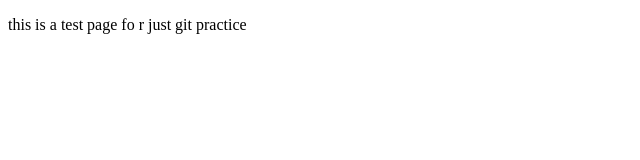
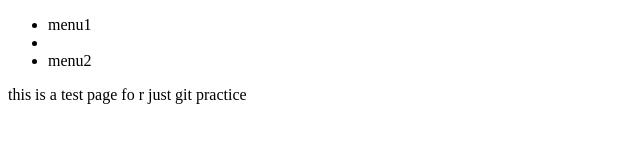
Before and after one commit to archering/pptv, a plain HTML site: page src/index.html in a window 1280 px wide. Shown: the whole page, without its empty margins (0-640 px from the left). Drawn offline with Linux system fonts and the light colour scheme.

Commit message:
addnew css/main.css,update index.html

```diff
--- /dev/null
+++ b/src/css/main.css
@@ -0,0 +1,15 @@
+*{
+	padding:0;
+	margin:0;
+}
+
+html{
+	width:900px;
+	height:600px;
+}
+
+body{
+	width:90%;
+	margin:0 auto;
+
+}
--- a/src/index.html
+++ b/src/index.html
@@ -1,8 +1,18 @@
 <!DOCTYPE html>
 <html>
-<head><title>our test page</title></head>
+<head><title>our test page</title>
+	<meta charset="utf-8" />
+</head>
 <body>
-	<div id="header"></div>
+	<div id="header">
+		<div id="banner" ></div>
+		<div id="navigator">
+			<ul>
+				<li>menu1<li>
+				<li>menu2</li>
+			</ul>
+		</div>
+	</div>
 	<div id="content">
 		<p>this is a test page fo r just git practice</p>
 	</div>
```
